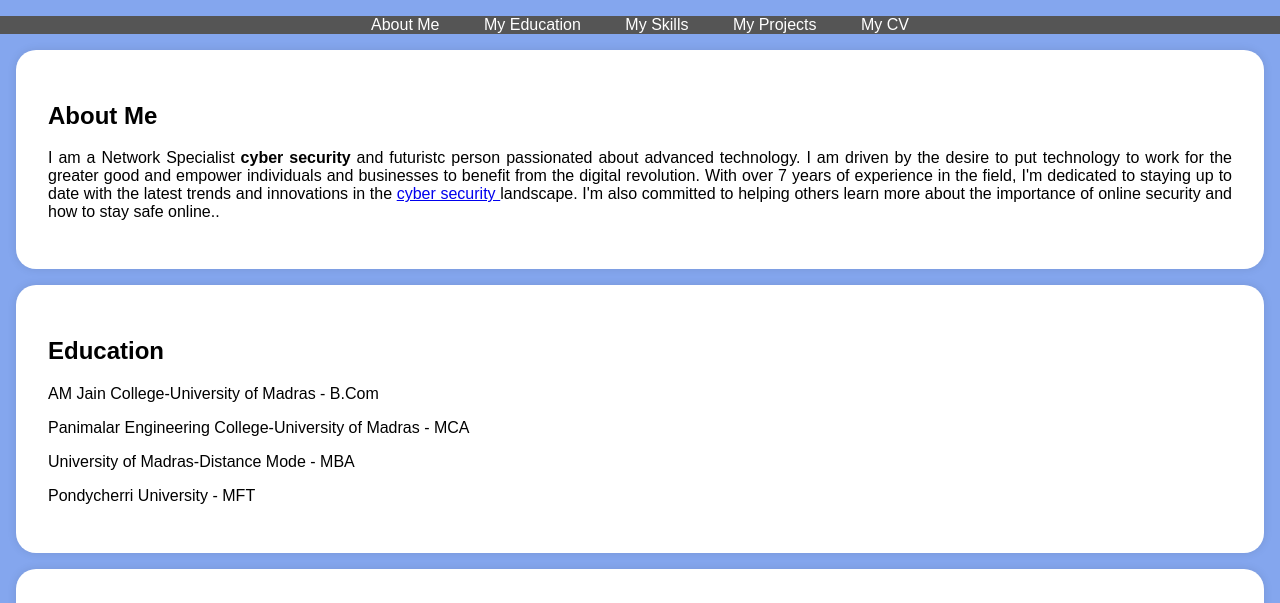
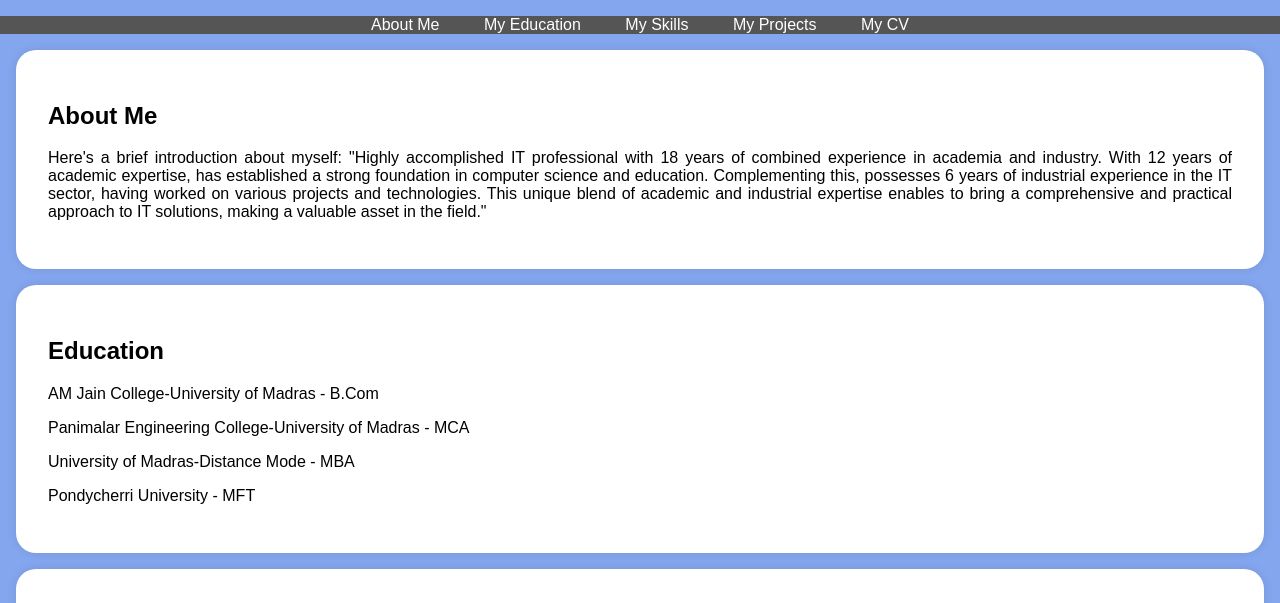
Before and after one commit to gtbakyaraj/Myproject, a plain HTML site: page index.html in a window 1280 px wide. Shown: the part 197-800 px from the top of the page. Drawn offline with Linux system fonts and the light colour scheme.

Commit message:
Update index.html

```diff
--- a/index.html
+++ b/index.html
@@ -115,7 +115,8 @@
     <section id="about">
         <div class="section-content">
             <h2>About Me</h2>
-            <p>I am a Network Specialist <b>cyber security </b> and futuristc person passionated about advanced technology. I am  driven by the desire to put technology to work for the greater good and empower individuals and businesses to benefit from the digital revolution. With over 7 years of experience in the field, I'm dedicated to staying up to date with the latest trends and innovations in the <a href="https://techtrainer20.github.io/git_con2/" traget="_target">cyber security </a> landscape. I'm also committed to helping others learn more about the importance of online security and how to stay safe online..</p>
+            <p>   Here's a brief introduction about myself: "Highly accomplished IT professional with 18 years of combined experience in academia and industry. With 12 years of academic expertise, has established a strong foundation in computer science and education. Complementing this, possesses 6 years of industrial experience in the IT sector, having worked on various projects and technologies. This unique blend of academic and industrial expertise enables to bring a comprehensive and practical approach to IT solutions, making a valuable asset in the field."</p>
+
         </div>
     </section>
 
```
